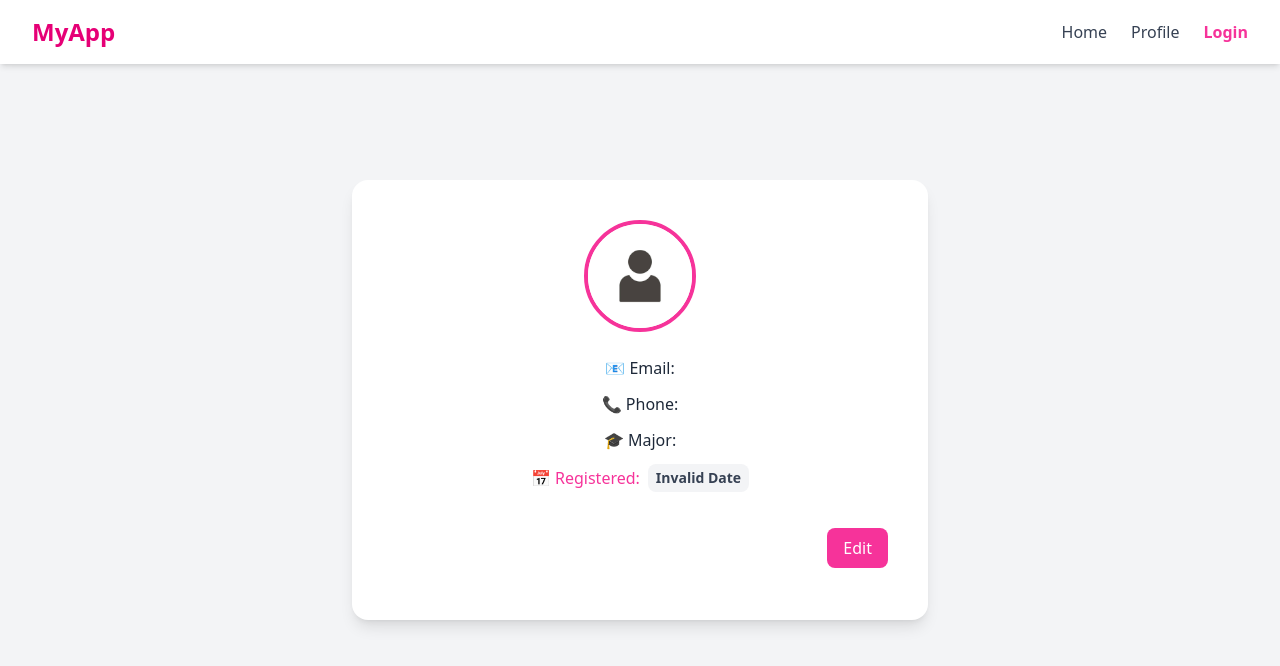
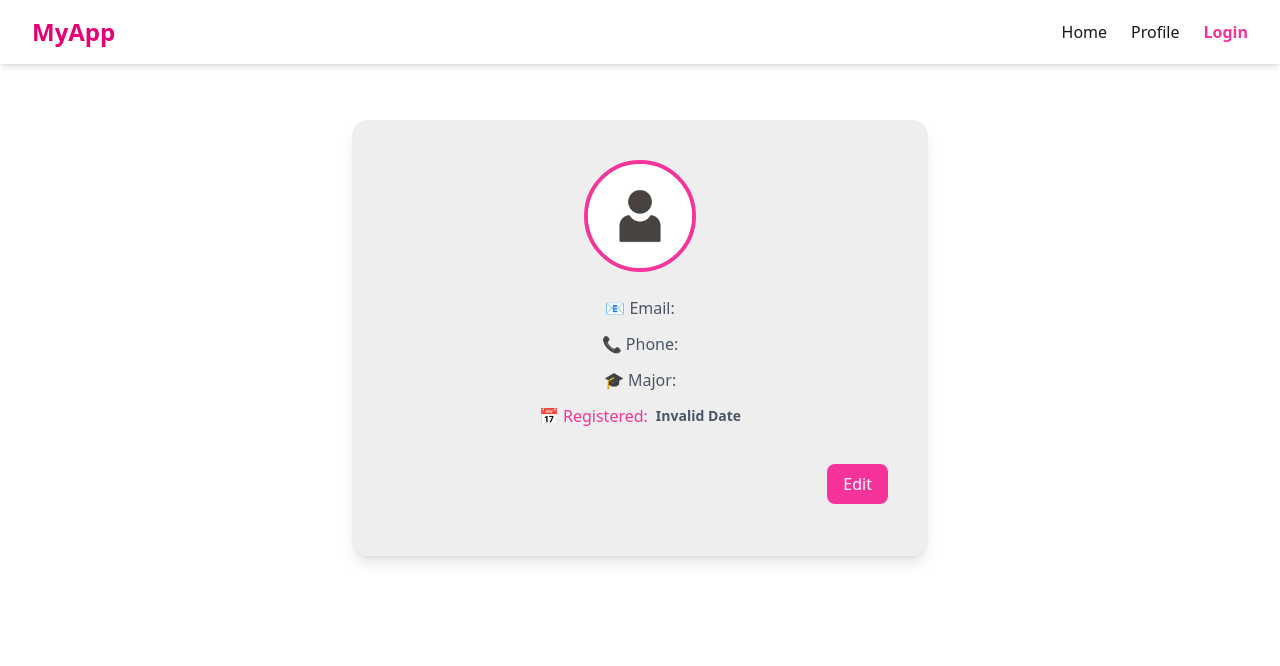
Before and after one commit to nounthanith/NTN-Reandom-Course, a React (Vite) app: page /profile in a window 1280 px wide. Shown: the top 666 px of the page. Built offline with nearby package versions, Linux system fonts and the light colour scheme; sample sign-in values are in the browser's storage.

Commit message:
fix color

```diff
--- a/src/layouts/Navbar.jsx
+++ b/src/layouts/Navbar.jsx
@@ -16,7 +16,7 @@ function Navbar() {
 
   return (
     <>
-        <nav className="bg-white shadow-md fixed w-full top-0 z-50">
+        <nav className="bg-base-100 shadow-md fixed w-full top-0 z-50">
       <div className="max-w-7xl mx-auto px-4 sm:px-6 lg:px-8">
         <div className="flex justify-between h-16 items-center">
           {/* Logo */}
@@ -33,7 +33,7 @@ function Navbar() {
                 className={`${
                   item.special
                     ? "text-pink-500 font-semibold hover:underline"
-                    : "text-gray-700 hover:text-pink-500"
+                    : " hover:text-pink-500"
                 }`}
               >
                 {item.name}
--- a/src/pages/Home.jsx
+++ b/src/pages/Home.jsx
@@ -2,7 +2,7 @@ import React from 'react'
 
 function Home() {
   return (
-    <div className='absolute top-20'> asdf</div>
+    <div className='absolute top-20 bg-base-200'> asdf</div>
   )
 }
 
--- a/src/pages/Profile.jsx
+++ b/src/pages/Profile.jsx
@@ -81,9 +81,9 @@ function Profile() {
   };
 
   return (
-    <div className="min-h-screen bg-gray-100 flex items-center justify-center px-4 py-10">
+    <div className="absolute top-10 md:top-20 left-0 right-0 flex items-center justify-center px-4 py-10">
       <Toaster position="top-center" />
-      <div className="w-full max-w-md md:max-w-lg lg:max-w-xl bg-white rounded-2xl shadow-lg p-8 md:p-10 text-center">
+      <div className="w-full max-w-md md:max-w-lg lg:max-w-xl bg-base-300 rounded-2xl shadow-lg p-8 md:p-10 text-center">
         <div className="flex justify-center">
           <img
             className="w-24 h-24 md:w-28 md:h-28 rounded-full object-cover border-4 border-pink-500 text-black"
@@ -91,26 +91,26 @@ function Profile() {
             alt={currentUser[1]}
           />
         </div>
-        <h1 className="text-2xl md:text-3xl font-bold text-gray-800 mt-4">
+        <h1 className="text-2xl md:text-3xl font-bold mt-4">
           {currentUser[1]}
         </h1>
 
         <div className="mt-6 text-gray-600 space-y-3 text-sm md:text-base">
           <p>
-            <span className="font-medium text-gray-800">📧 Email:</span>{" "}
+            <span className="font-medium ">📧 Email:</span>{" "}
             {currentUser[5]}
           </p>
           <p>
-            <span className="font-medium text-gray-800">📞 Phone:</span>{" "}
+            <span className="font-medium ">📞 Phone:</span>{" "}
             {currentUser[4]}
           </p>
           <p>
-            <span className="font-medium text-gray-800">🎓 Major:</span>{" "}
+            <span className="font-medium ">🎓 Major:</span>{" "}
             {currentUser[6]}
           </p>
           <p className="flex items-center justify-center gap-2">
             <span className="font-medium text-pink-500">📅 Registered:</span>
-            <span className="bg-gray-100 px-2 py-1 rounded-lg text-sm font-semibold text-gray-700">
+            <span className=" text-sm font-semibold">
               {new Date(currentUser[7]).toLocaleDateString("en-US", {
                 year: "numeric",
                 month: "long",
@@ -130,7 +130,7 @@ function Profile() {
           </div>
 
           <dialog id="my_modal_5" className="modal">
-            <div className="modal-box bg-white text-gray-800 shadow-xl rounded-lg">
+            <div className="modal-box bg-white  shadow-xl rounded-lg">
               <h3 className="font-bold text-lg mb-2">Edit Profile</h3>
               <form onSubmit={handleEditSubmit} className="space-y-3">
                 <input
@@ -197,7 +197,7 @@ function Profile() {
                   </button>
                   <button
                     type="button"
-                    className="bg-gray-200 hover:bg-gray-300 text-gray-800 font-semibold py-2 px-4 rounded-lg transition"
+                    className="bg-gray-200 hover:bg-gray-300  font-semibold py-2 px-4 rounded-lg transition"
                     onClick={() =>
                       document.getElementById("my_modal_5").close()
                     }
--- a/src/secure/User/Register.jsx
+++ b/src/secure/User/Register.jsx
@@ -9,7 +9,7 @@ function Register() {
   const [form, setForm] = useState({
     name: "",
     password: "",
-    avatar: "https://media.istockphoto.com/id/1208175274/vector/avatar-vector-icon-simple-element-illustrationavatar-vector-icon-material-concept-vector.jpg?s=612x612&w=0&k=20&c=t4aK_TKnYaGQcPAC5Zyh46qqAtuoPcb-mjtQax3_9Xc=",
+    avatar: "https://i.pinimg.com/736x/1a/fd/af/1afdaf132ae4c5f7d1533d8a7bde2553.jpg",
     phone: "",
     email: "",
     mejor: "None",
@@ -65,7 +65,7 @@ function Register() {
         </h2>
         <form onSubmit={register} className="space-y-4">
           <input
-            className="w-full border border-gray-300 rounded-lg px-4 py-2 focus:outline-none focus:ring-2 focus:ring-pink-400"
+            className="w-full border border-gray-300 rounded-lg px-4 py-2 focus:outline-none focus:ring-2 focus:ring-pink-400 text-black"
             name="name"
             placeholder="Name"
             value={form.name}
@@ -74,14 +74,14 @@ function Register() {
           />
 
           <input
-            className="w-full border border-gray-300 rounded-lg px-4 py-2 focus:outline-none focus:ring-2 focus:ring-pink-400"
+            className="w-full border border-gray-300 rounded-lg px-4 py-2 focus:outline-none focus:ring-2 focus:ring-pink-400 text-black"
             name="phone"
             placeholder="Phone"
             value={form.phone}
             onChange={handleChange}
           />
           <input
-            className="w-full border border-gray-300 rounded-lg px-4 py-2 focus:outline-none focus:ring-2 focus:ring-pink-400"
+            className="w-full border border-gray-300 rounded-lg px-4 py-2 focus:outline-none focus:ring-2 focus:ring-pink-400 text-black"
             name="email"
             type="email"
             placeholder="Email"
@@ -89,7 +89,7 @@ function Register() {
             onChange={handleChange}
           />
           <input
-            className="w-full border border-gray-300 rounded-lg px-4 py-2 focus:outline-none focus:ring-2 focus:ring-pink-400"
+            className="w-full border border-gray-300 rounded-lg px-4 py-2 focus:outline-none focus:ring-2 focus:ring-pink-400 text-black"
             name="password"
             type="password"
             placeholder="Password"
```
